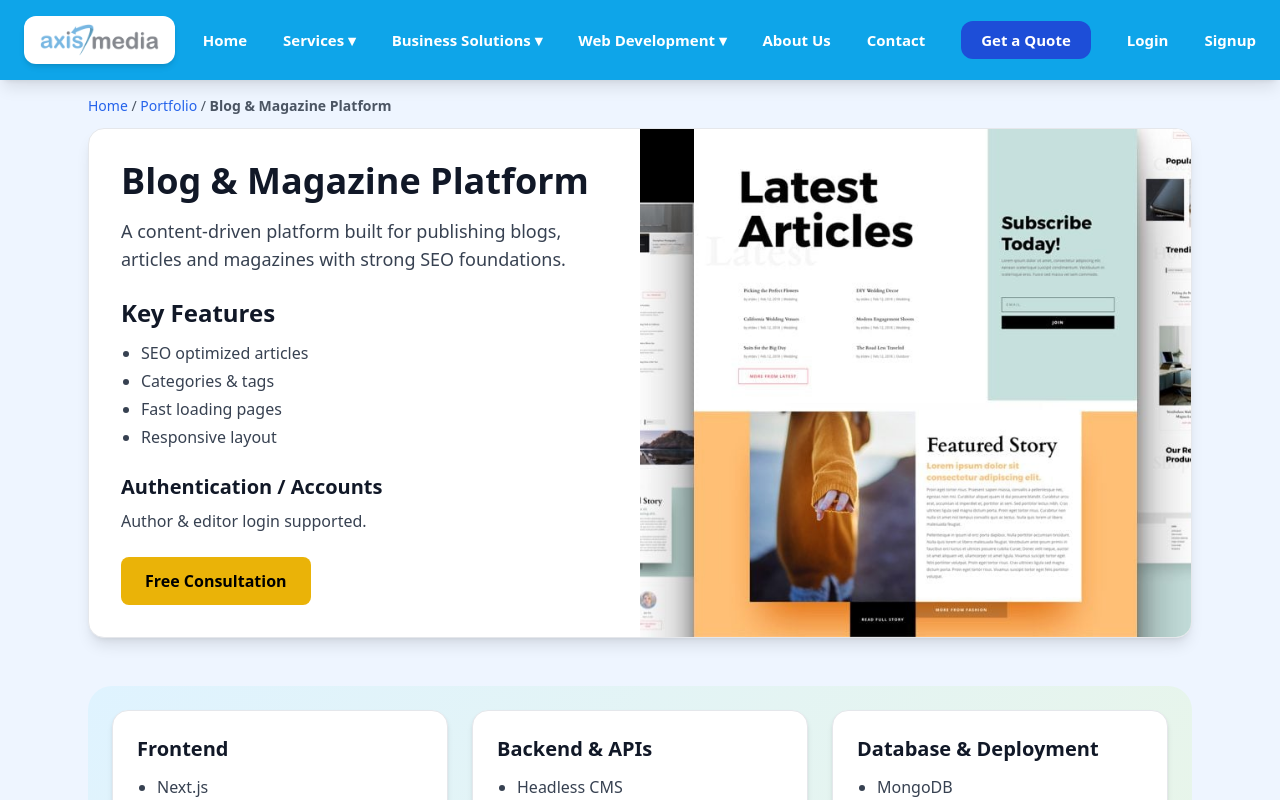
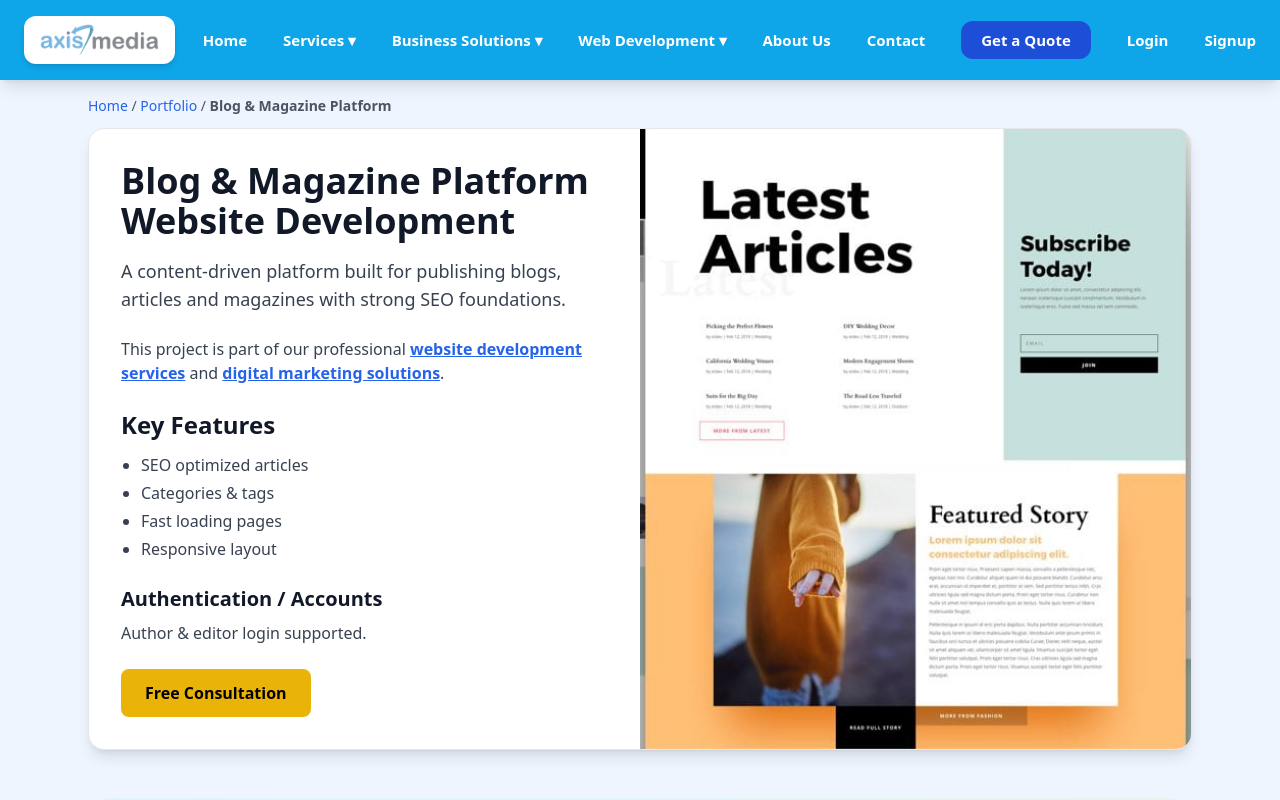
Before and after one commit to companyaxismedia-dev/axis-media-website, a React (Create React App) app: page /portfolio/blog-magazine in a window 1280 px wide. Shown: the top 800 px of the page. Built offline with nearby package versions, Linux system fonts and the light colour scheme.

Commit message:
Update PortfolioDetailPage.jsx

```diff
--- a/src/pages/PortfolioDetailPage.jsx
+++ b/src/pages/PortfolioDetailPage.jsx
@@ -1,5 +1,5 @@
 import React from "react";
-import { useParams, NavLink } from "react-router-dom";
+import { useParams, NavLink, Link } from "react-router-dom";
 import { Helmet } from "react-helmet-async";
 import portfolioItems from "../data/portfolioData";
 
@@ -20,8 +20,20 @@ export default function PortfolioDetailPage() {
     );
   }
 
-  const { title, image, details, features, tech, liveLink, repoLink, auth } =
-    project;
+  const {
+    title,
+    image,
+    details,
+    features,
+    tech,
+    liveLink,
+    repoLink,
+    auth,
+    seoTitle,
+    seoDesc,
+  } = project;
+
+  const pageUrl = `https://axismediadigital.com/portfolio/${slug}`;
 
   /* ---------------- SEO SCHEMA ---------------- */
   const breadcrumbSchema = {
@@ -44,6 +56,7 @@ export default function PortfolioDetailPage() {
         "@type": "ListItem",
         position: 3,
         name: title,
+        item: pageUrl,
       },
     ],
   };
@@ -52,20 +65,9 @@ export default function PortfolioDetailPage() {
     <main className="pt-24 pb-20 bg-[#EEF5FF] min-h-screen text-gray-900">
       {/* ================= SEO ================= */}
       <Helmet>
-        <title>{title} | Portfolio – Axis Media</title>
-
-        <meta
-          name="description"
-          content={`${title} project by Axis Media. ${details.slice(
-            0,
-            150
-          )}`}
-        />
-
-        <link
-          rel="canonical"
-          href={`https://axismediadigital.com/portfolio/${slug}`}
-        />
+        <title>{seoTitle}</title>
+        <meta name="description" content={seoDesc} />
+        <link rel="canonical" href={pageUrl} />
 
         <script type="application/ld+json">
           {JSON.stringify(breadcrumbSchema)}
@@ -88,8 +90,30 @@ export default function PortfolioDetailPage() {
         {/* ================= TOP CARD ================= */}
         <section className="bg-white rounded-2xl shadow-lg overflow-hidden grid lg:grid-cols-2 border border-gray-200 mb-12">
           <div className="p-8">
-            <h1 className="text-4xl font-extrabold mb-4">{title}</h1>
+            <h1 className="text-4xl font-extrabold mb-4">
+              {title} Website Development
+            </h1>
+
             <p className="text-lg text-gray-700 mb-6">{details}</p>
+
+            {/* INTERNAL LINKING */}
+            <p className="mb-6 text-gray-700">
+              This project is part of our professional{" "}
+              <Link
+                to="/services"
+                className="text-blue-600 underline font-semibold"
+              >
+                website development services
+              </Link>{" "}
+              and{" "}
+              <Link
+                to="/digital-marketing"
+                className="text-blue-600 underline font-semibold"
+              >
+                digital marketing solutions
+              </Link>
+              .
+            </p>
 
             <h2 className="text-2xl font-semibold mb-3">Key Features</h2>
             <ul className="list-disc pl-5 space-y-1 mb-6 text-gray-700">
```
